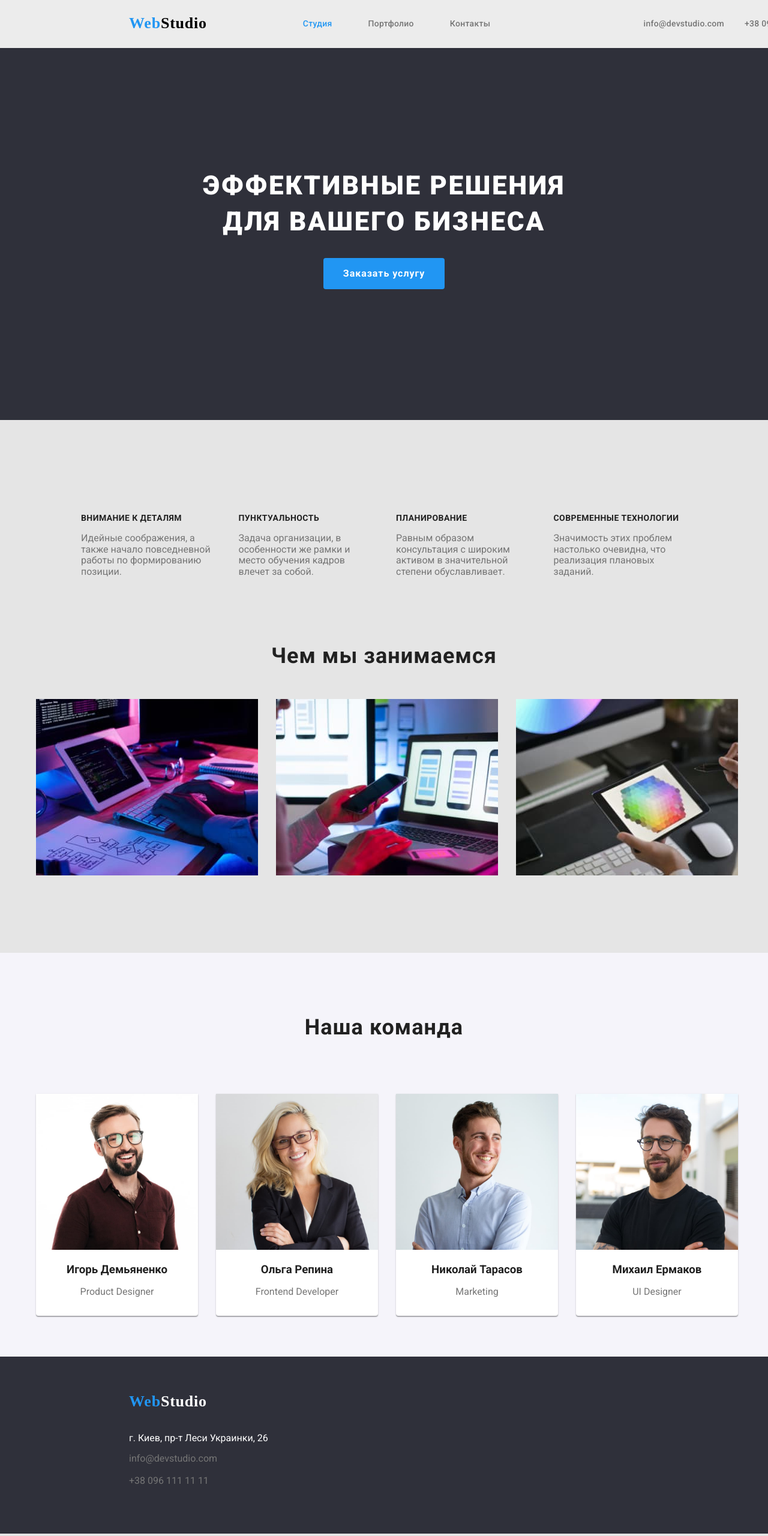
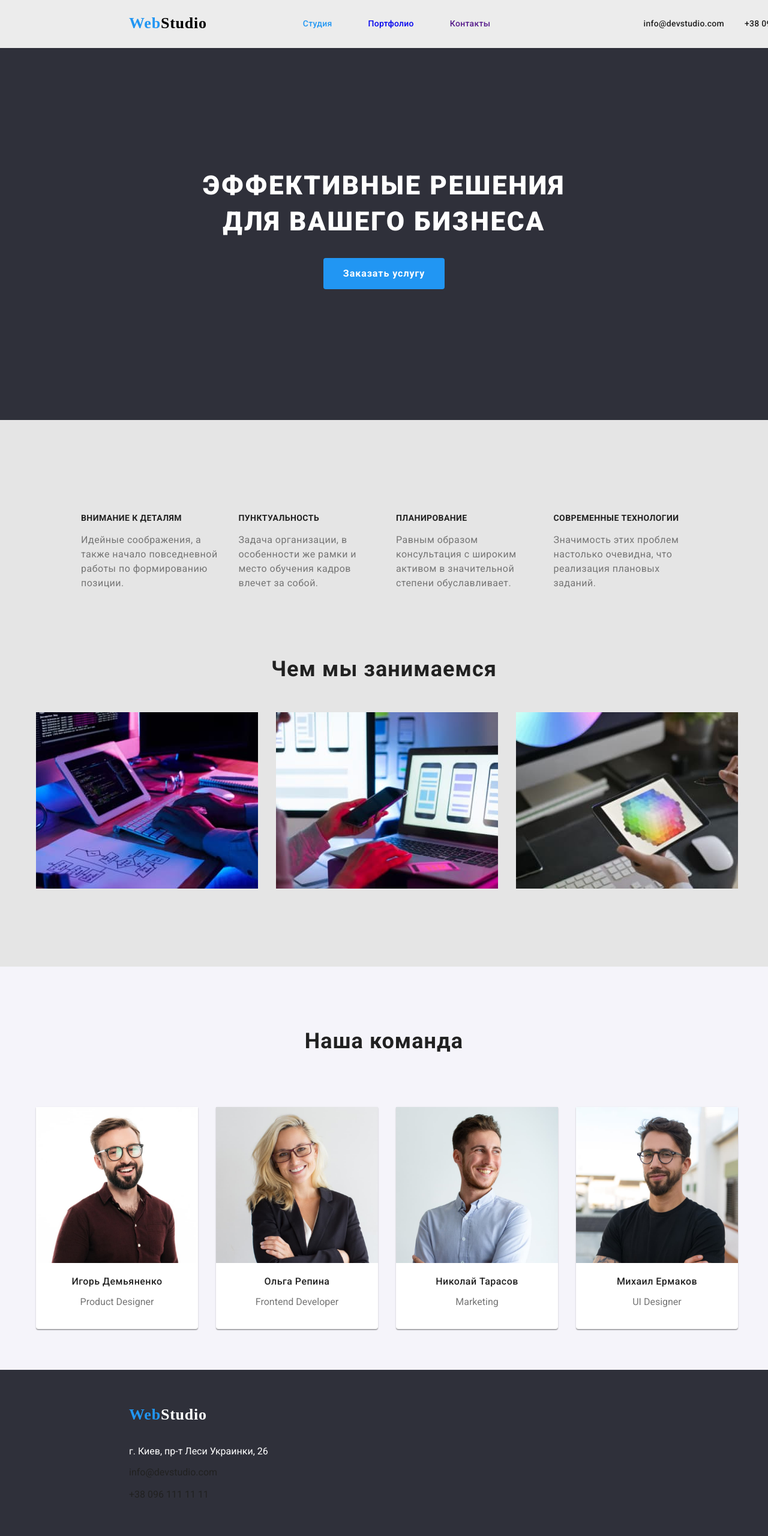
Before and after one commit to vatakusi/goit-markup-hw-02, a plain HTML site: page index.html in a window 1280 px wide. Shown: the whole page at 60% size. Drawn offline with nearby package versions, Linux system fonts and the light colour scheme.

Commit message:
re mentor

```diff
--- a/css/styles.css
+++ b/css/styles.css
@@ -117,12 +117,13 @@ nav {
   font-size: 14px;
   line-height: 1.14;
   letter-spacing: 0.02em;
-}
-
-.menu a {
   color: var(--title-txt-color);
 }
 
+/* .menu a {
+  color: var(--title-text-color);
+}
+ */
 .menu > .item {
   padding: 0 25px;
 }
@@ -140,7 +141,7 @@ nav {
 
 .connect a,
 .call {
-  color: var(--primery-text-color);
+  color: var(--title-text-color);
 }
 
 .menu li,
@@ -242,6 +243,9 @@ nav {
 .advant li {
   margin-right: 30px;
   width: 270px;
+  line-height: 24px;
+  /* or 171% */
+  letter-spacing: 0.03em;
 }
 
 /* What we do */
@@ -279,6 +283,12 @@ nav {
 
 .team h3 {
   margin: 0, auto;
+  font-weight: 500;
+  font-size: 16px;
+  line-height: 19px;
+  text-align: center;
+  letter-spacing: 0.03em;
+  color: #212121;
 }
 
 .person {
@@ -360,6 +370,14 @@ nav {
   border-radius: 4px;
 }
 
+.filter .button {
+  font-weight: 500;
+  font-size: 16px;
+  line-height: 26px;
+  text-align: center;
+  letter-spacing: 0.03em;
+}
+
 /* Gallery */
 
 .gallery ul {
```
